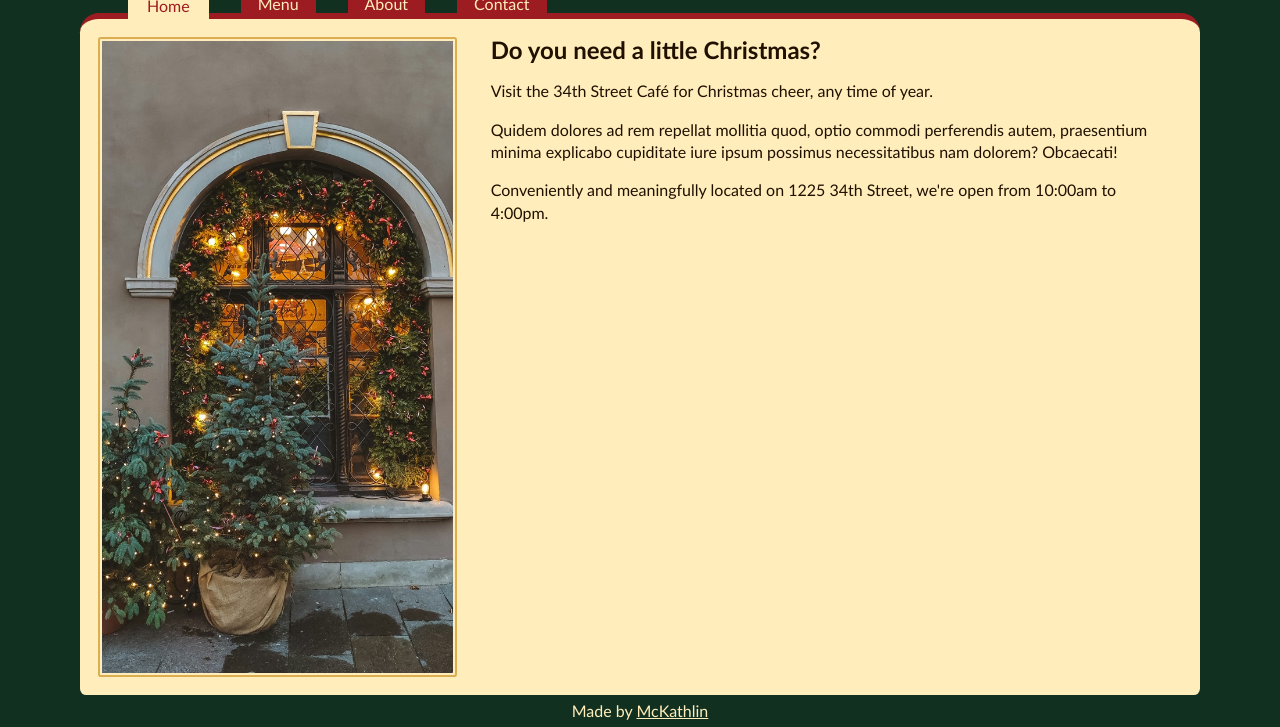
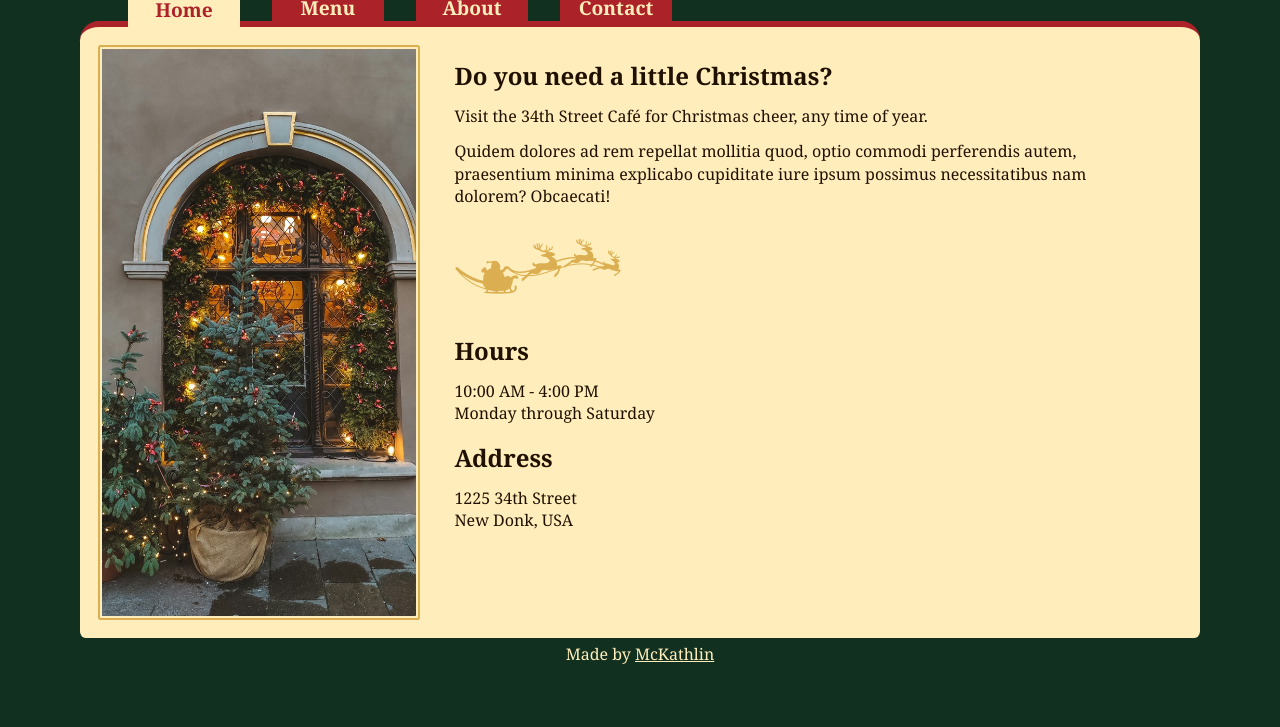
Before and after one commit to McKathlin/odin-restaurant, a website built with webpack: page src/template.html in a window 1280 px wide. Shown: the part 114-841 px from the top of the page. After the commit the page ends 800 px from the top, so only its background shows below. Built offline with nearby package versions, Linux system fonts and the light colour scheme.

Commit message:
Add hours, address and filigree to home tab

```diff
--- a/src/render-home.js
+++ b/src/render-home.js
@@ -5,13 +5,22 @@ import shopWindowImage from "./img/christmas-shop-window.jpg";
 
 function render(contentNode) {
     contentNode.append(
-        doc.img({ className: "image-left", src: shopWindowImage }),
-        doc.div({ className: "text-block", children: [
-            doc.h2("Do you need a little Christmas?"),
-            doc.p("Visit the 34th Street Café for Christmas cheer, any time of year."),
-            doc.p(lorem(1)),
-            doc.p("Conveniently and meaningfully located on 1225 34th Street, we're open from 10:00am to 4:00pm."),
-        ]}),
+        doc.make(".section", [
+            doc.img({ src: shopWindowImage }),
+            doc.make(".text-block", [
+                doc.h2("Do you need a little Christmas?"),
+                doc.p("Visit the 34th Street Café for Christmas cheer, any time of year."),
+                doc.p(lorem(1)),
+
+                doc.make(".filigree"),
+
+                doc.h2("Hours"),
+                doc.p(["10:00 AM - 4:00 PM", doc.br(), "Monday through Saturday"]),
+
+                doc.h2("Address"),
+                doc.p(["1225 34th Street", doc.br(), "New Donk, USA"]),
+            ]),
+        ]),
     );
 }
 
--- a/src/styles.css
+++ b/src/styles.css
@@ -1,3 +1,8 @@
+@font-face {
+    font-family: "Christmas";
+    src: url("./font/Christmas Squad.otf");
+}
+
 *, *::before, *::after {
     margin: 0;
     padding: 0;
@@ -7,16 +12,17 @@
 body {
     --header-text-color: #ffeebb;
     --header-back-color: #123020;
-    --tab-color: #9d1c22;
-    --frame-highlight-color: #dbaf51;
+    --tab-color: #ac2229;
+    --frame-color: #dbaf51;
     --content-text-color: #201000;
     --content-back-color: #ffeebb;
 
-    --default-font: 'Gill Sans', 'Gill Sans MT', Calibri, sans-serif;
+    --default-font: Cambria, Cochin, Georgia, Times, 'Times New Roman', serif;
+    --title-font: Christmas, serif;
 
     --content-width: 70rem;
 
-    font-family: var(--default-font);
+    font-family: Georgia, 'Times New Roman', Times, serif;
     color: var(--header-text-color);
     background-color: var(--header-back-color);
 }
@@ -31,13 +37,8 @@ header {
     text-align: center;
 }
 
-@font-face {
-    font-family: "Christmas";
-    src: url("./font/Christmas Squad.otf");
-}
-
 header h1 {
-    font-family: Christmas, fantasy, serif;
+    font-family: var(--title-font);
     font-weight: normal;
     margin-top: 1rem;
     font-size: 5rem;
@@ -55,11 +56,13 @@ nav {
 nav button {
     display: block;
     font-family: var(--default-font);
-    font-size: 1rem;
+    font-size: 1.2rem;
+    font-weight: bold;
     color: var(--header-text-color);
     background-color: var(--tab-color);
     border: 0.1rem solid var(--tab-color);
     border-radius: 0.4rem 0.4rem 0 0;
+    width: 7rem;
     padding: 0.1rem 1rem;
 
     position: relative;
@@ -88,23 +91,29 @@ main {
 }
 
 #content {
-    display: grid;
     grid-template-columns: 1fr 1fr 1fr;
     grid-template-rows: repeat(auto-fit, min-content);
     min-height: 70vh;
 }
 
-#content .section-head {
-    grid-column: span 3;
+#content .section {
+    display: flex;
+    flex-direction: row;
+    justify-content: stretch;
+    align-items: flex-start;
 }
 
 #content .text-block {
-    grid-column: span 2;
+    flex: 2;
     padding: 0 2rem;
 }
 
 #content .text-block * {
-    margin-bottom: 1rem;
+    margin-bottom: 0.8rem;
+}
+
+#content .text-block h2 {
+    margin-top: 1rem;
 }
 
 #content .text-block p {
@@ -112,19 +121,21 @@ main {
 }
 
 #content img {
+    flex: 1;
+    max-width: 30%;
+
     display: block;
     width: 100%;
-    background-color: var(--frame-highlight-color);
+    background-color: var(--frame-color);
     border: 0.4rem double var(--content-back-color);
     border-radius: 0.3rem;
 }
 
-#content .image-left {
-    grid-column: 1;
-}
-
-#content .image-right {
-    grid-column: -1;
+#content .filigree::after {
+    font-family: var(--title-font);
+    font-size: 6rem;
+    color: var(--frame-color);
+    content: ")";
 }
 
 /* Footer */
```
Also changed, not shown: src/lib/doc.js.
